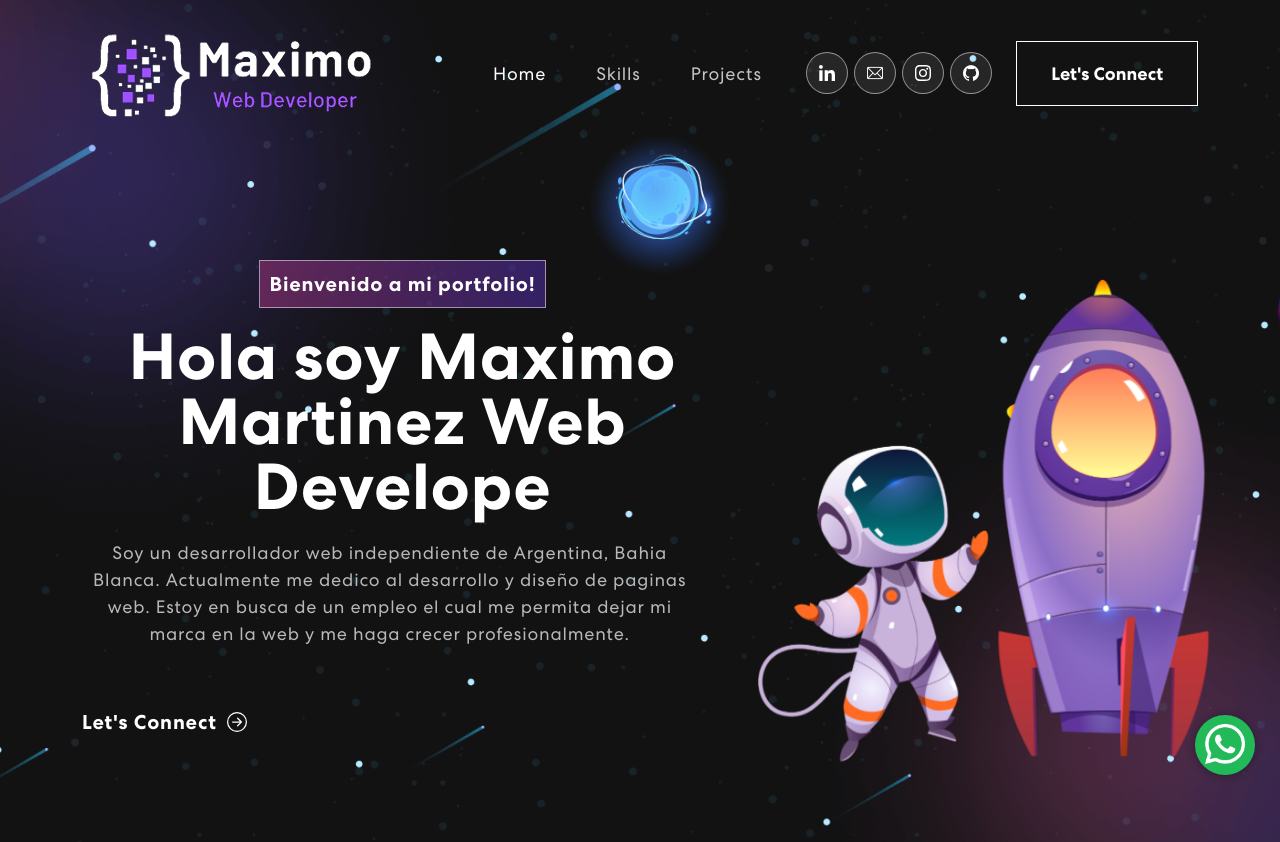
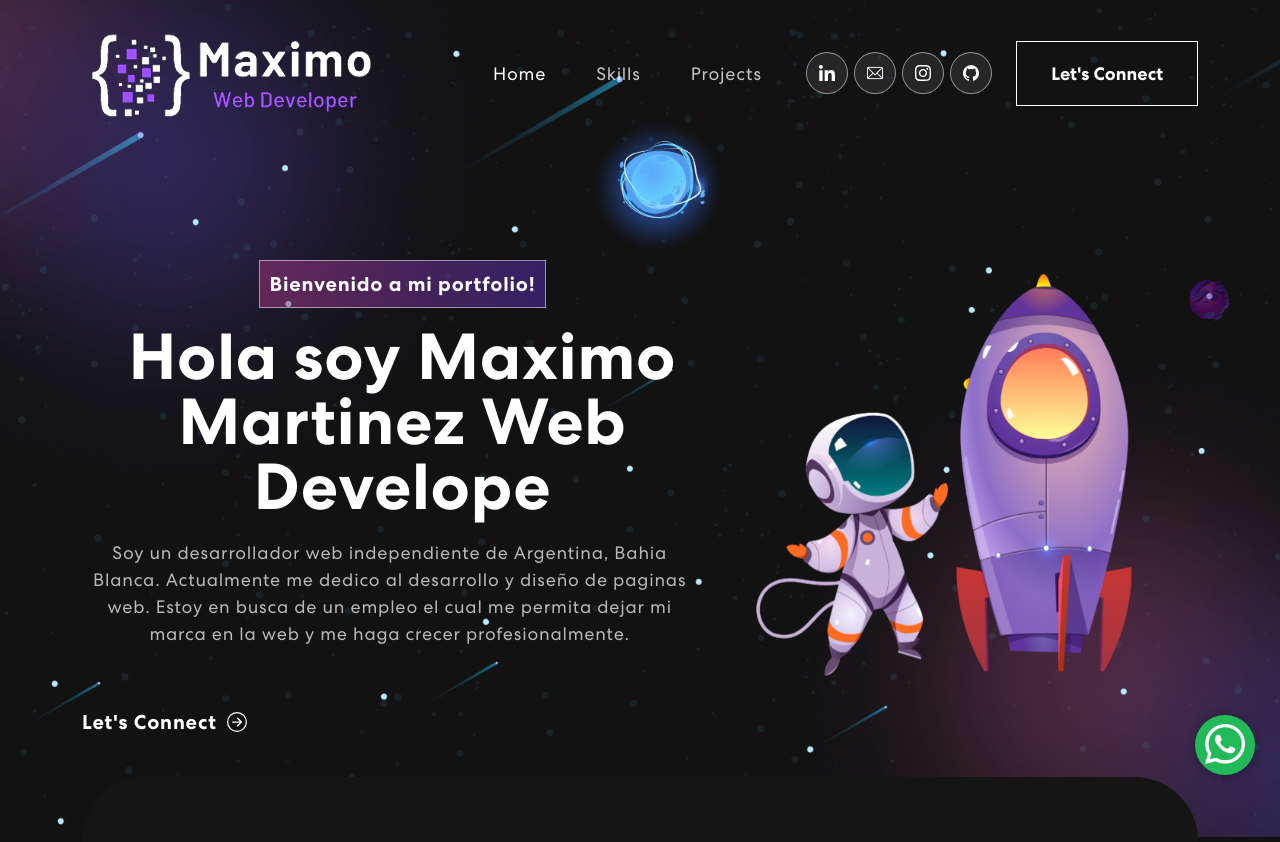
Before and after one commit to MaximoMartinez6294/portfolio-personal, a React (Create React App) app: page / in a window 1280 px wide. Shown: the top 842 px of the page. Built offline with nearby package versions, Linux system fonts and the light colour scheme; no server answers; the HTML template or start-up script is replaced by a standard one.

Commit message:
movi la imagen

```diff
--- a/src/App.css
+++ b/src/App.css
@@ -252,8 +252,8 @@ nav.navbar .navbar-toggler[aria-expanded="true"] .navbar-toggler-icon {
 }
 .banner img {
   animation: updown 3s linear infinite;
-  width: 600px;
-  padding-bottom: 10px;
+  width: 500px;
+  padding-bottom: 7px;
 }
 @keyframes updown {
     0% {
```
